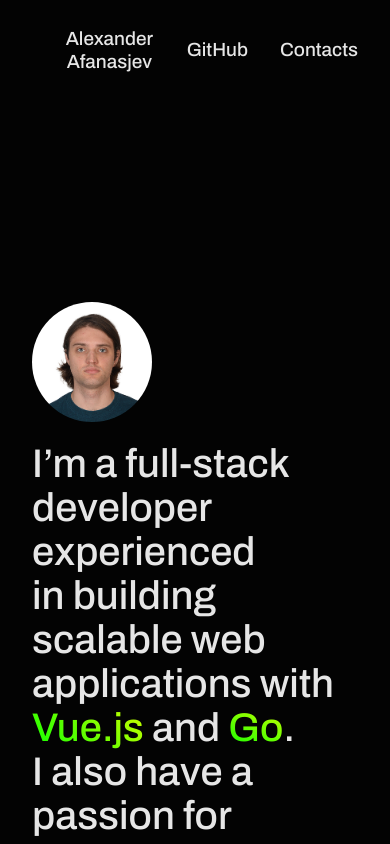
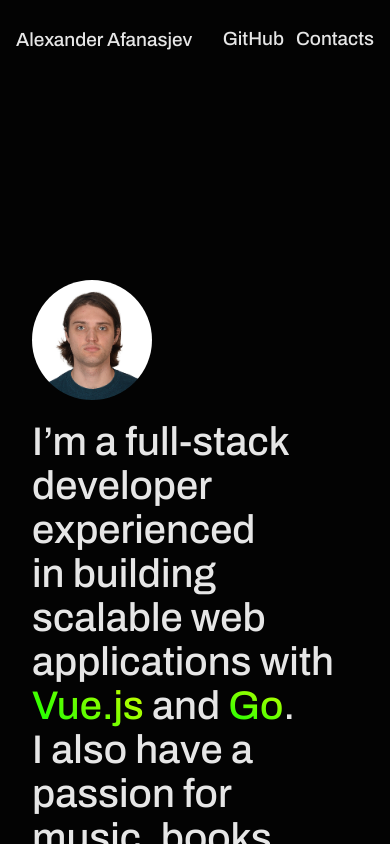
Before and after one commit to myself-organ/myself-frontend, a Vue app: page / in a window 390 px wide. Shown: the top 844 px of the page. Built offline with nearby package versions, Linux system fonts and the light colour scheme.

Commit message:
feat: enhance responsive design for ProjectList, TheFooter, and TheHeader components; adjust layout and spacing for improved usability on smaller screens

```diff
--- a/src/components/home/ProjectList.vue
+++ b/src/components/home/ProjectList.vue
@@ -85,6 +85,7 @@
   align-items: center;
   width: 100%;
   min-height: 30.12rem;
+  row-gap: 2rem;
   /* padding: 0 10px; */
   @media (max-width: 500px) {
     grid-template-columns: 1fr;
@@ -107,6 +108,16 @@
 }
 .project-card:not(:first-child) {
   border-left: 1px solid var(--color-white-light);
+}
+@media (max-width: 1200px) {
+  .project-card:nth-child(3) {
+    border-left: 0;
+  }
+}
+@media (max-width: 800px) {
+  .project-card:nth-child(2) {
+    border-left: 0;
+  }
 }
 .project-card__title {
   font-weight: 500;
--- a/src/layouts/TheFooter.vue
+++ b/src/layouts/TheFooter.vue
@@ -36,6 +36,10 @@
   display: flex;
   align-items: center;
   justify-content: space-between;
+  @media(max-width: 700px) {
+    flex-direction: column;
+    gap: .75rem;
+  }
 }
 .menu-list {
   margin: 0;
--- a/src/layouts/TheHeader.vue
+++ b/src/layouts/TheHeader.vue
@@ -33,6 +33,10 @@
   justify-content: space-between;
   align-items: center;
   padding: 1.75rem 2rem;
+  @media(max-width: 450px) {
+    padding-left: 1rem;
+    padding-right: 1rem;
+  }
 }
 
 .menu-list {
@@ -41,6 +45,9 @@
   list-style: none;
   display: flex;
   gap: 2rem;
+  @media(max-width: 450px) {
+    gap: .75rem;
+  }
 }
 
 .menu__link {
```
